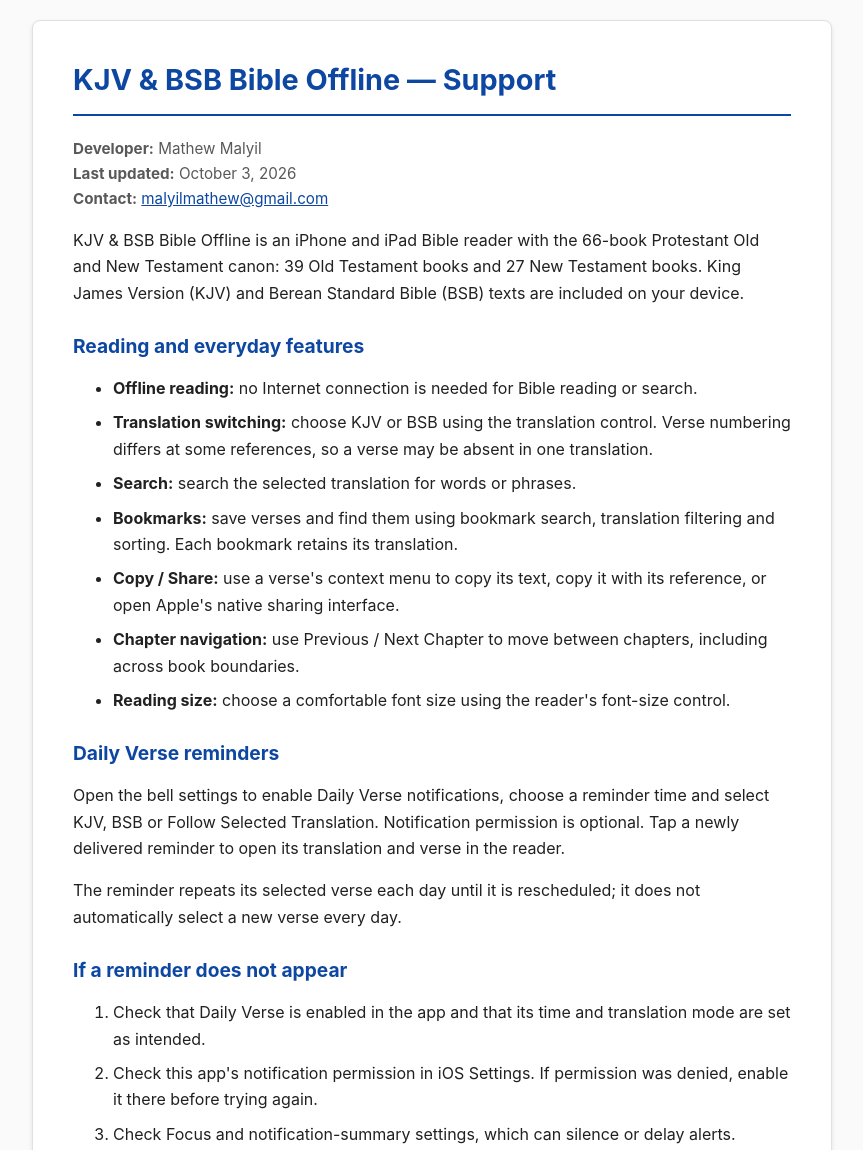
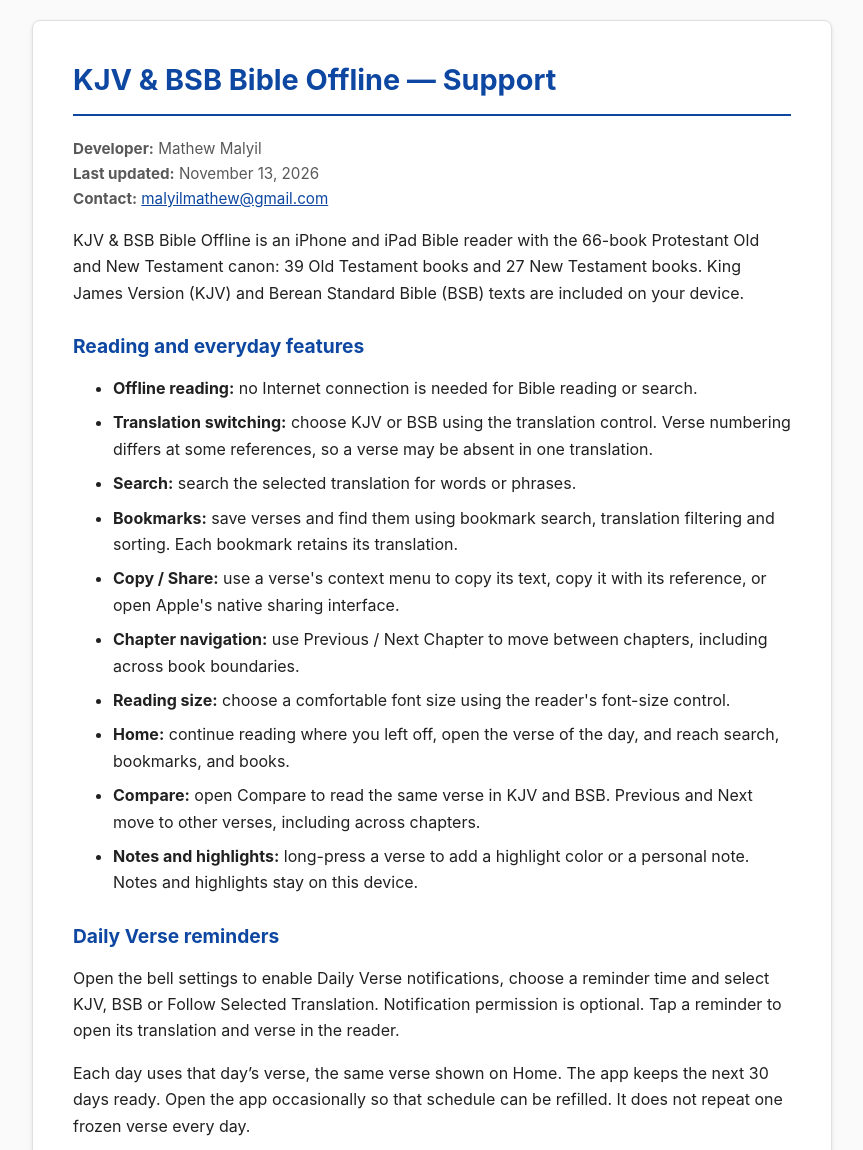
Before and after one commit to MathewMalyil/mathewmalyil.github.io, a plain HTML site: page kjv-bsb-bible-support.html in a window 1280 px wide. Shown: the top 1150 px of the page, without its empty margins (208-1071 px from the left). Drawn offline with Linux system fonts and the light colour scheme.

Commit message:
Update the Bible privacy and support pages for the new reader features.
Co-authored-by: Cursor <cursoragent@cursor.com>

```diff
--- a/kjv-bsb-bible-support.html
+++ b/kjv-bsb-bible-support.html
@@ -23,7 +23,7 @@
 <body>
   <main>
     <h1>KJV &amp; BSB Bible Offline — Support</h1>
-    <p class="meta"><strong>Developer:</strong> Mathew Malyil<br><strong>Last updated:</strong> October 3, 2026<br><strong>Contact:</strong> <a href="mailto:malyilmathew@gmail.com">malyilmathew@gmail.com</a></p>
+    <p class="meta"><strong>Developer:</strong> Mathew Malyil<br><strong>Last updated:</strong> November 13, 2026<br><strong>Contact:</strong> <a href="mailto:malyilmathew@gmail.com">malyilmathew@gmail.com</a></p>
 
     <p>KJV &amp; BSB Bible Offline is an iPhone and iPad Bible reader with the 66-book Protestant Old and New Testament canon: 39 Old Testament books and 27 New Testament books. King James Version (KJV) and Berean Standard Bible (BSB) texts are included on your device.</p>
 
@@ -36,11 +36,14 @@
       <li><strong>Copy / Share:</strong> use a verse's context menu to copy its text, copy it with its reference, or open Apple's native sharing interface.</li>
       <li><strong>Chapter navigation:</strong> use Previous / Next Chapter to move between chapters, including across book boundaries.</li>
       <li><strong>Reading size:</strong> choose a comfortable font size using the reader's font-size control.</li>
+      <li><strong>Home:</strong> continue reading where you left off, open the verse of the day, and reach search, bookmarks, and books.</li>
+      <li><strong>Compare:</strong> open Compare to read the same verse in KJV and BSB. Previous and Next move to other verses, including across chapters.</li>
+      <li><strong>Notes and highlights:</strong> long-press a verse to add a highlight color or a personal note. Notes and highlights stay on this device.</li>
     </ul>
 
     <h2>Daily Verse reminders</h2>
-    <p>Open the bell settings to enable Daily Verse notifications, choose a reminder time and select KJV, BSB or Follow Selected Translation. Notification permission is optional. Tap a newly delivered reminder to open its translation and verse in the reader.</p>
-    <p>The reminder repeats its selected verse each day until it is rescheduled; it does not automatically select a new verse every day.</p>
+    <p>Open the bell settings to enable Daily Verse notifications, choose a reminder time and select KJV, BSB or Follow Selected Translation. Notification permission is optional. Tap a reminder to open its translation and verse in the reader.</p>
+    <p>Each day uses that day’s verse, the same verse shown on Home. The app keeps the next 30 days ready. Open the app occasionally so that schedule can be refilled. It does not repeat one frozen verse every day.</p>
 
     <h2>If a reminder does not appear</h2>
     <ol>
```
Also changed, not shown: kjv-bsb-bible-privacy.html (+2 -2 lines).
